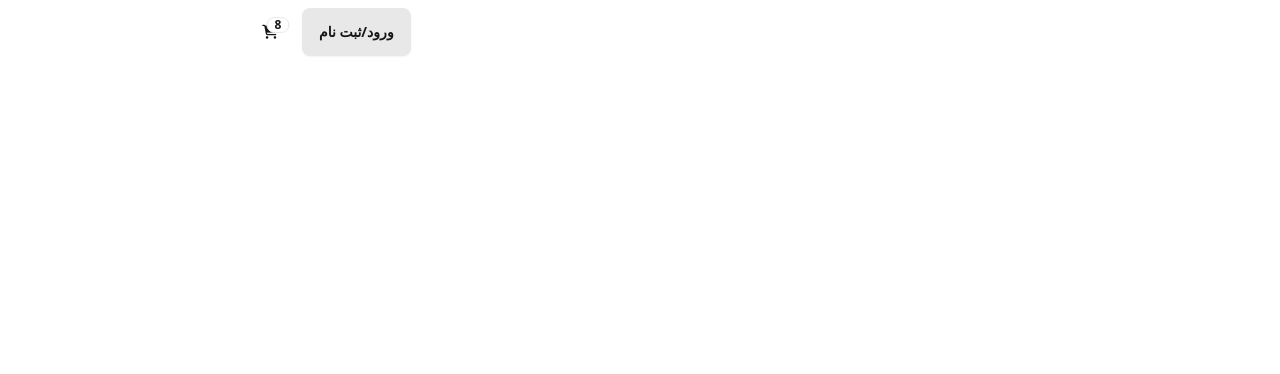
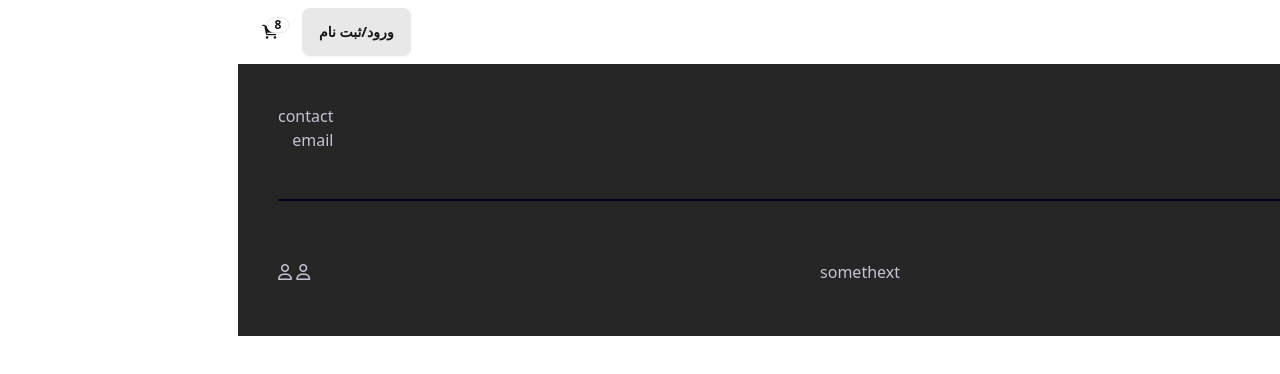
Before and after one commit to Mehybinator/food-land, a SvelteKit app: page / in a window 1280 px wide. Shown: the top 374 px of the page. Built offline with nearby package versions, Linux system fonts and the light colour scheme.

Commit message:
Footer Component!

```diff
--- a/src/routes/+layout.svelte
+++ b/src/routes/+layout.svelte
@@ -2,9 +2,11 @@
     import "../app.css";
     import "@fortawesome/fontawesome-free/css/all.min.css";
     import Header from "./Header.svelte";
+    import Footer from "./Footer.svelte";
 </script>
 
 <div class="container m-auto">
     <Header />
     <slot />
+    <Footer />
 </div>
--- /dev/null
+++ b/src/routes/Footer.svelte
@@ -0,0 +1,18 @@
+<div class="flex flex-col p-10 bg-neutral-800 text-neutral-content gap-10">
+  <div class="flex flex-row justify-between items-center">
+    <p>Adress</p>
+    <div class="justify-self-end">
+      <p>contact</p>
+      <p>email</p>
+    </div>
+  </div>
+  <div class="divider divider-neutral m-0"></div>
+  <div class="flex flex-row justify-between items-center">
+    <button class="btn btn-primary">Logo</button>
+    <p class="justify-self-center">somethext</p>
+    <div class="grid-flow-col justify-self-end">
+      <a href="#"><i class="fa-regular fa-user"></i></a>
+      <a href="#"><i class="fa-regular fa-user"></i></a>
+    </div>
+  </div>
+</div>
```
Also changed, not shown: 1 other file (tests, documents, lock files or other folders).
